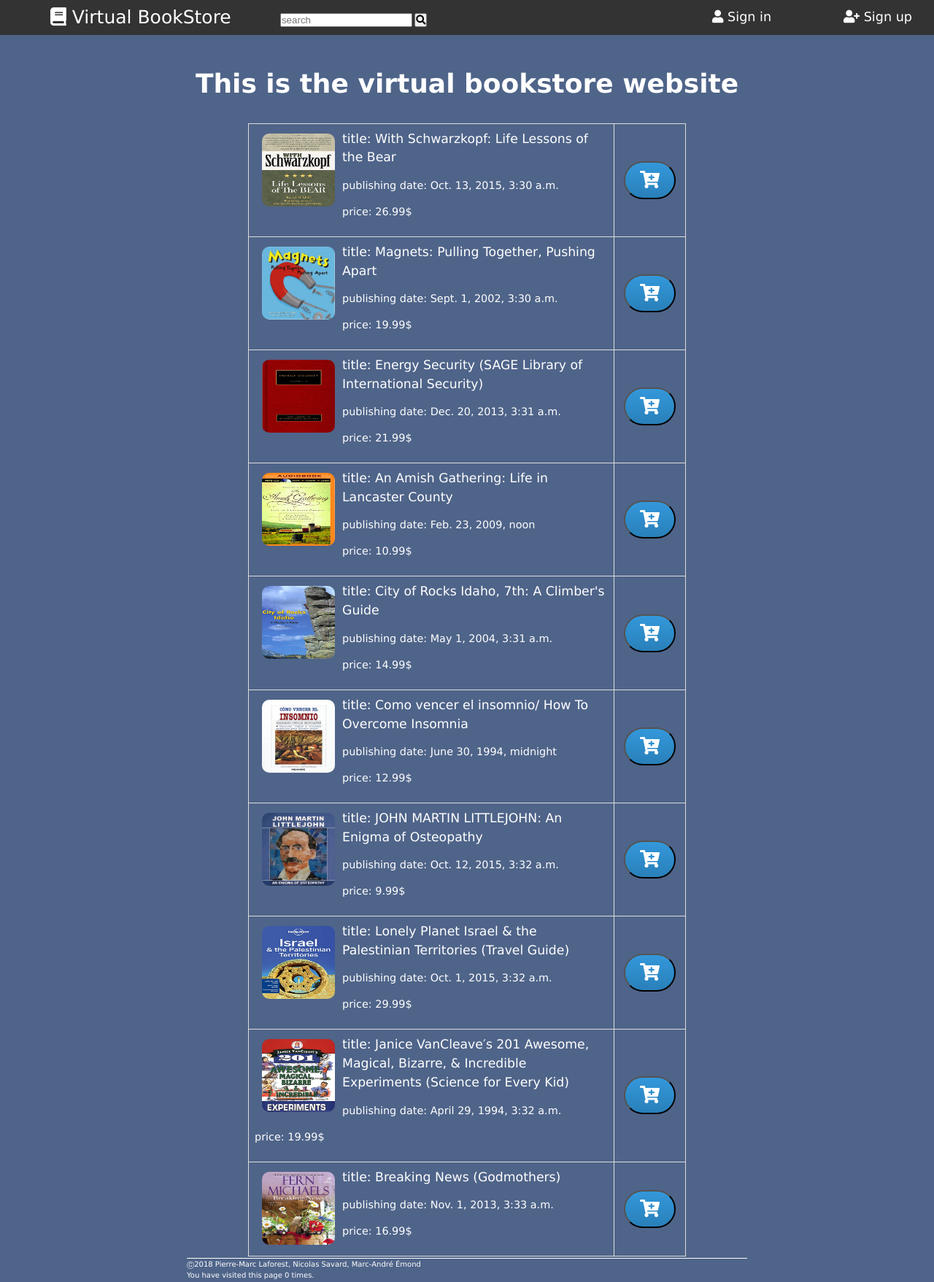
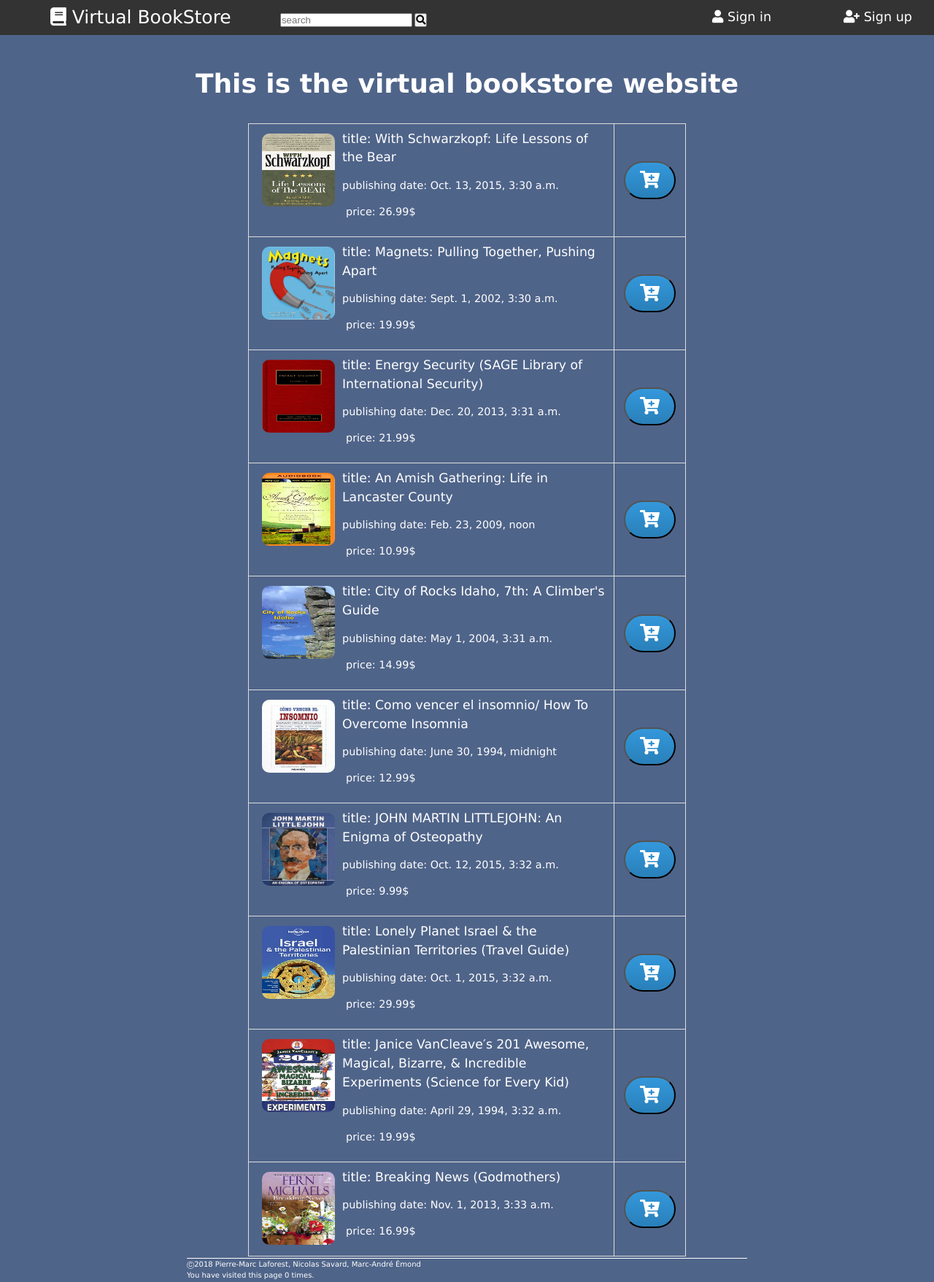
Before and after one commit to pmlaforest/django_bookstore, a Django app: page / in a window 1280 px wide. Shown: the top 1757 px of the page at 73% size. Run offline with Django 3.2, Linux system fonts and the light colour scheme; data comes from the database, SQL or seed files in the repository; both versions use the stored data as it was after the commit; some libraries are stand-ins or nearby versions.

Commit message:
Css padding-left for price

```diff
--- a/virtual_library/static/css/index.css
+++ b/virtual_library/static/css/index.css
@@ -37,3 +37,8 @@
     background-color: #333333;
     color: white;
 }
+
+#books-buyprice
+{
+	padding-left: 125px;
+}
```
Also changed, not shown: virtual_library/db.sqlite3.
